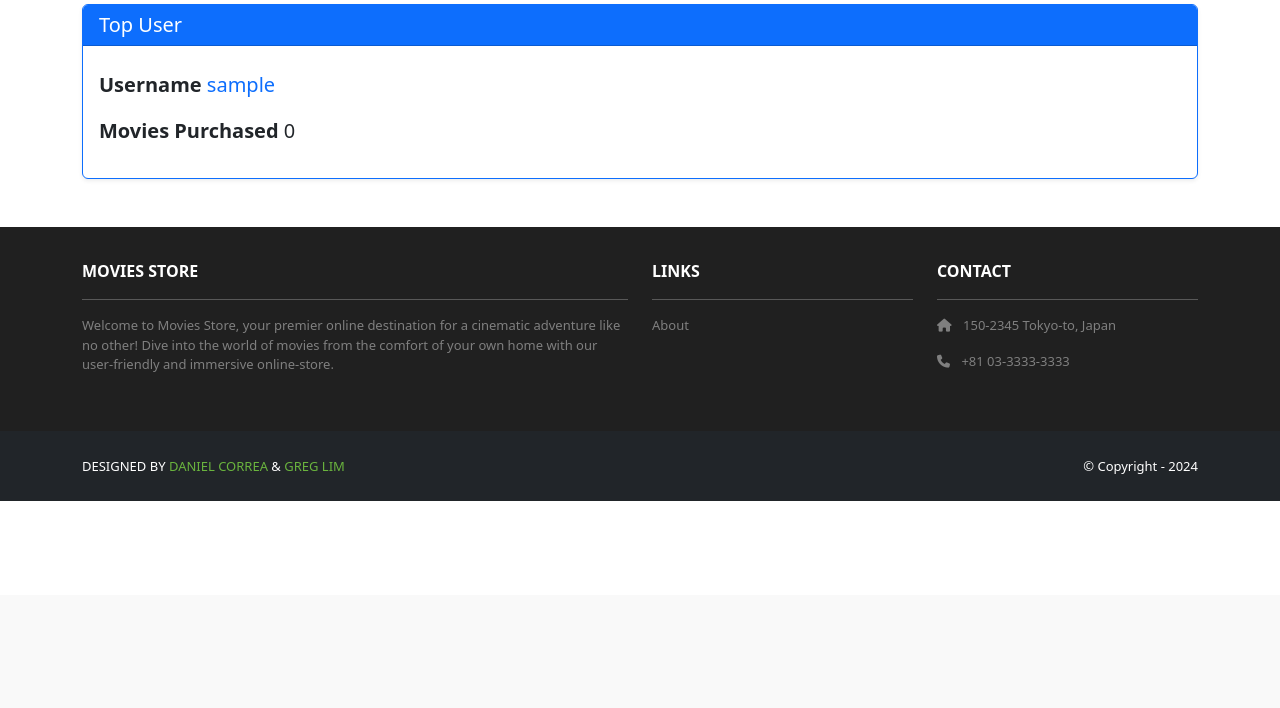
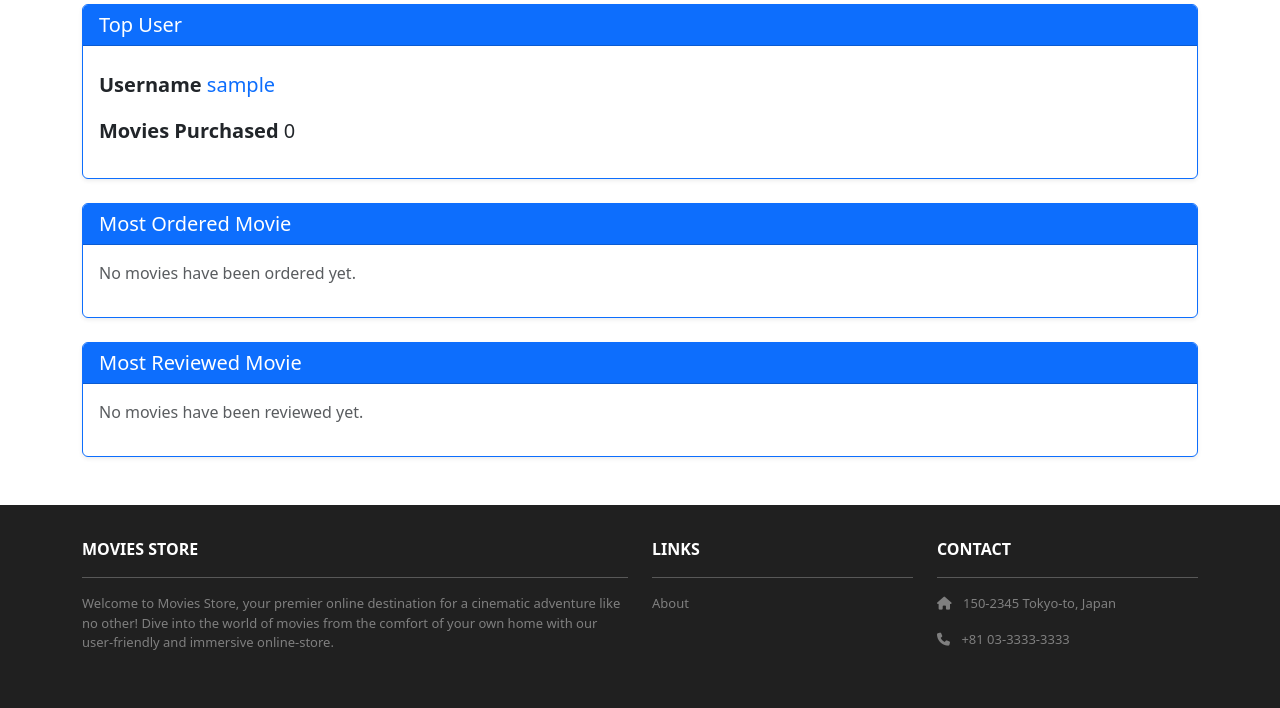
Before and after one commit to today258/moviesstore, a Django app: page /accounts/admin-dashboard/ in a window 1280 px wide. Shown: the part 205-913 px from the top of the page. Before the commit the page ends 706 px from the top, so only its background shows below. Run offline with Django 5.2, Linux system fonts and the light colour scheme; the visitor is signed in with stand-in values (Sample User, id 1); data comes from the database, SQL or seed files in the repository; data that the repository does not hold is empty; some libraries are stand-ins or nearby versions.

Commit message:
user story 5 implementation

```diff
--- a/accounts/templates/accounts/admin_dashboard.html
+++ b/accounts/templates/accounts/admin_dashboard.html
@@ -12,11 +12,37 @@
         <div class="card-body">
             {% if top_user %}
                 <p class="fs-5 mt-2"><strong>Username</strong> <span class="text-primary">{{ top_user.username }}</span></p>
-                <p class="fs-5"><strong>Movies Purchased</strong> {{top_user.total_movies_purchased }}</p>
+                <p class="fs-5"><strong>Movies Purchased</strong> {{ top_user.total_movies_purchased }}</p>
             {% else %}
                 <p class="text-muted">No purchases have been made yet.</p>
             {% endif %}
         </div>
     </div>
+    <div class="card mt-4 shadow-sm border-primary">
+        <div class="card-header bg-primary text-white">
+            <h5 class="mb-0">Most Ordered Movie</h5>
+        </div>
+        <div class="card-body">
+            {% if most_ordered_movie %}
+                <p class="fs-5 mt-2"><strong>Movie Name</strong> <span class="text-primary">{{ most_ordered_movie.name }}</span></p>
+                <p class="fs-5"><strong>Amount Ordered</strong> {{ most_ordered_movie.num_orders }}</p>
+            {% else %}
+                <p class="text-muted">No movies have been ordered yet.</p>
+            {% endif %}
+        </div>
+    </div>
+    <div class="card mt-4 shadow-sm border-primary">
+        <div class="card-header bg-primary text-white">
+            <h5 class="mb-0">Most Reviewed Movie</h5>
+        </div>
+        <div class="card-body">
+            {% if most_ordered_movie %}
+                <p class="fs-5 mt-2"><strong>Movie Name</strong> <span class="text-primary">{{ most_reviewed_movie.name }}</span></p>
+                <p class="fs-5"><strong>No. Reviews</strong> {{ most_reviewed_movie.num_reviews }}</p>
+            {% else %}
+                <p class="text-muted">No movies have been reviewed yet.</p>
+            {% endif %}
+        </div>
+    </div>
 </div>
 {% endblock content %}
--- a/accounts/views.py
+++ b/accounts/views.py
@@ -7,7 +7,8 @@ from django.contrib.auth import login as auth_login, authenticate, logout as aut
 from django.contrib.auth.decorators import login_required
 from django.contrib.auth.models import User
 from django.contrib.admin.views.decorators import staff_member_required
-from django.db.models import Sum
+from django.db.models import Sum, Count
+from movies.models import Movie
 
 @login_required
 def orders(request):
@@ -113,7 +114,11 @@ def signup(request):
 @staff_member_required
 def admin_dashboard(request):
     users_with_counts = User.objects.annotate(total_movies_purchased=Sum('order__item__quantity', default=0)).order_by('-total_movies_purchased')
+    most_ordered_movie = Movie.objects.annotate(num_orders=Count('item')).order_by('-num_orders').first()
+    most_reviewed_movie = Movie.objects.annotate(num_reviews=Count('review')).order_by('-num_reviews').first()
 
     top_user = users_with_counts.first()
 
-    return render(request, 'accounts/admin_dashboard.html', {'top_user': top_user})
+    return render(request, 'accounts/admin_dashboard.html',
+                  {'top_user': top_user, 'most_ordered_movie' : most_ordered_movie,
+                   'most_reviewed_movie' : most_reviewed_movie})
```
Also changed, not shown: accounts/migrations/0001_initial.py, cart/migrations/0001_initial.py, cart/migrations/0002_item.py (deleted), cart/migrations/0003_item_order_alter_item_quantity.py (deleted), cart/migrations/0004_remove_item_order_alter_item_quantity.py (deleted), cart/migrations/0005_item_item_alter_item_quantity.py (deleted), cart/migrations/0006_rename_item_item_order.py (deleted), movies/migrations/0001_initial.py, movies/migrations/0002_review.py (deleted).
